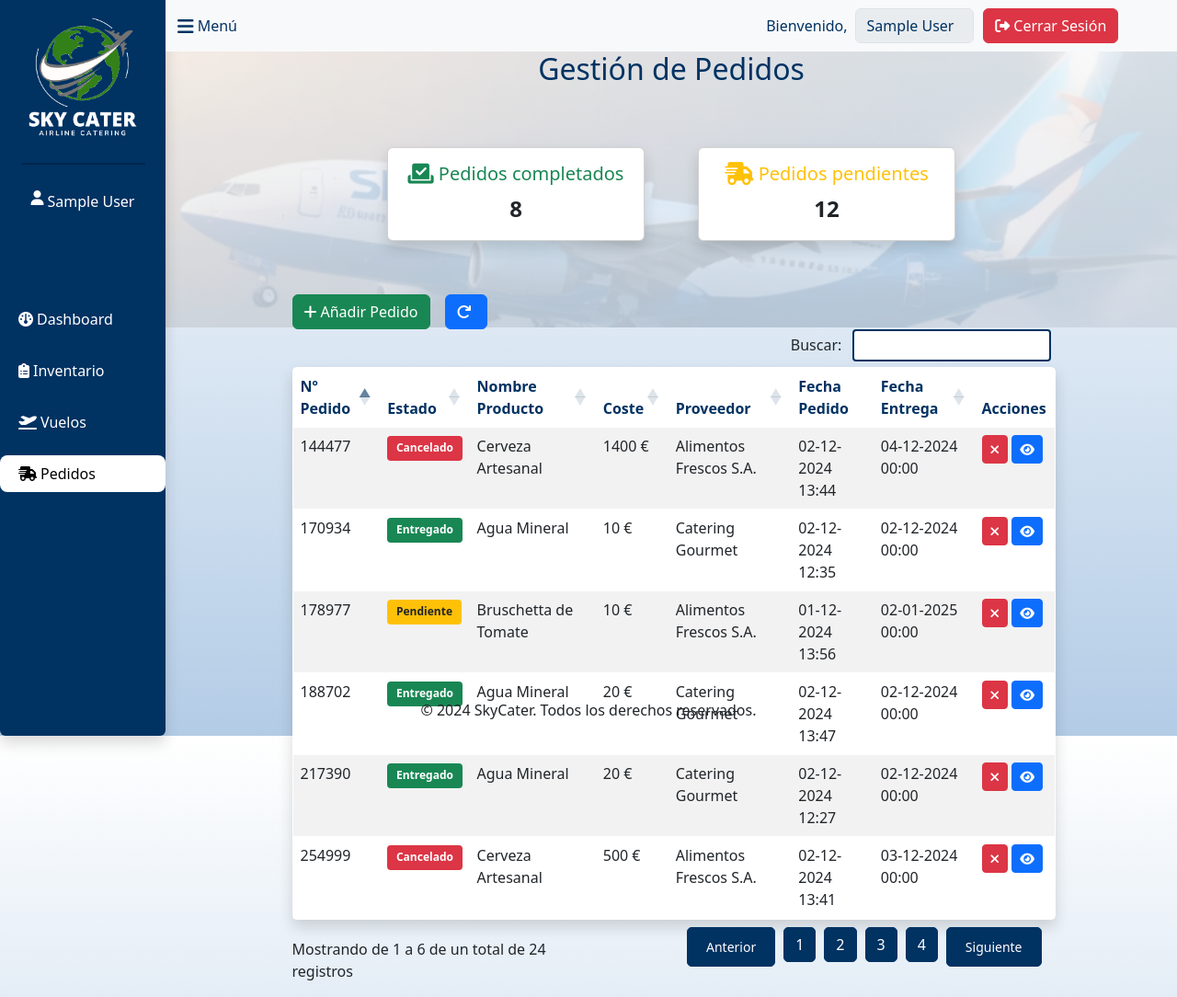
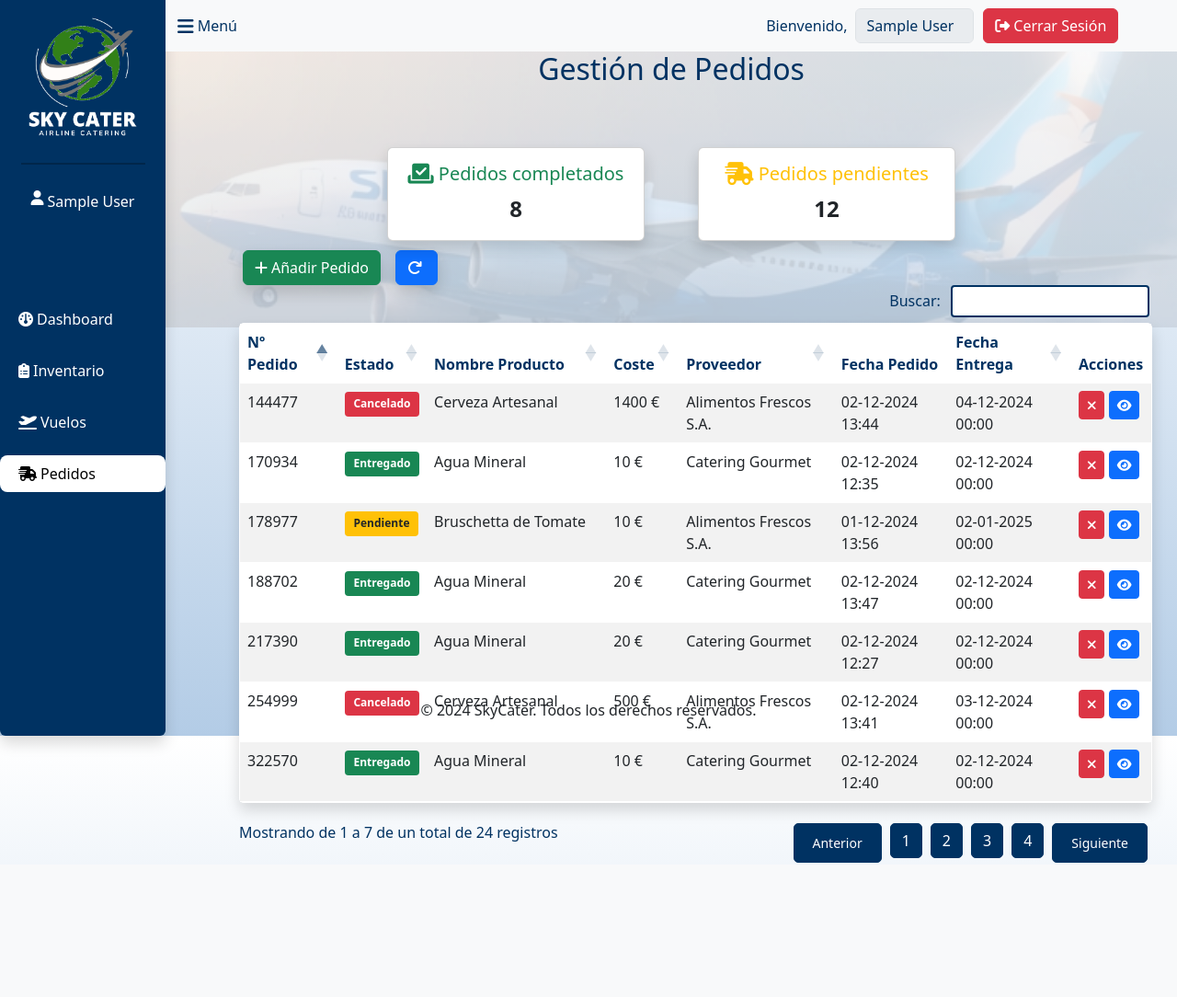
Before and after one commit to cpp981/SkyCater, a PHP site: page /pedido.php in a window 1280 px wide. Shown: the whole page at 92% size. After the commit the page ends 938 px from the top, so only its background shows below. Run offline with PHP 8.4, Linux system fonts and the light colour scheme; the visitor is signed in with stand-in values (Sample User, id 1); data comes from the database, SQL or seed files in the repository; data that the repository does not hold is empty; some libraries are stand-ins or nearby versions.

Commit message:
fix: styles

```diff
--- a/css/styles.css
+++ b/css/styles.css
@@ -386,6 +386,10 @@ body.dark-mode .login-container {
     color:#003262  !important;
 }
 
+.pagination,#tablaPedidos_filter,#tablaPedidos_info{
+    color:#003262  !important;
+}
+
 #tablaProductos_paginate > .pagination > #tablaProductos_previous > .page-link{
     background-color:#003262 !important;
     color:#ffffff !important;
@@ -393,11 +397,30 @@ body.dark-mode .login-container {
 
 .pagination,#tablaVuelos_filter,#tablaVuelos_info{
     color:#003262  !important;
+    margin-right: 5vh;
 }
 
 #tablaVuelos_paginate > .pagination > #tablaVuelos_previous > .page-link{
     background-color:#003262 !important;
     color:#ffffff !important;
+}
+
+#tablaProductos_paginate > .pagination{
+    margin-top: -2vh !important;
+}
+
+#tablaVuelos_paginate > .pagination{
+    margin-top: -2vh !important;
+    margin-right: 4vh !important;
+}
+
+#tablaVuelos_info {
+    margin-left: 5.5vh !important;
+}
+
+#tablaPedidos_paginate > .pagination {
+    margin-top: 2vh !important;
+    margin-right: -1vh !important;
 }
 
 .pagination > li > .page-link {
--- a/js/pedidos.js
+++ b/js/pedidos.js
@@ -27,7 +27,7 @@ document.addEventListener('DOMContentLoaded', function () {
     // Configuración de DataTable con AJAX
     const tableOptions = {
         responsive: true,
-        pageLength: 6,
+        pageLength: 7,
         ajax: {
             url: "../src/listaPedidos.php",
             type: "POST",
--- a/public/inventario.php
+++ b/public/inventario.php
@@ -94,7 +94,7 @@ if (!isset($_SESSION['nombre'])) {
             </div>
             <div id="containerTablaProducto"
                 class="container-fluid flex-grow-1 d-flex flex-column justify-content-center mt-4">
-                <div class="text-center mb-5" style="color: #003262;">
+                <div class="text-center mb-5" style="color: #003262; margin-top: -5vh;">
                     <h2>Gestión de Productos</h2>
                 </div>
                 <div class="flex-grow-1 contenedorDataTable">
--- a/public/listaVuelos.php
+++ b/public/listaVuelos.php
@@ -99,12 +99,12 @@ if (!isset($_SESSION['nombre'])) {
             </div>
 
             <div id="containerTablaVuelos" class="d-flex flex-column align-items-center p-4"
-                style="width: 95%; margin: 0 auto;">
+                style="width: 100%; margin: 0 auto;">
                 <!-- Título -->
-                <h1 class="text-center mb-4">Listado de Vuelos</h1>
+                <h2 class="text-center mb-4" style="color: #003262;margin-top: -3vh;">Listado de Vuelos</h2>
 
                 <!-- Contenedor de los indicadores -->
-                <div class="d-flex justify-content-between mb-4">
+                <div class="d-flex justify-content-between mb-4 mt-4">
                     <!-- Card Indicador de Vuelos gestionados -->
                     <div class="card shadow text-center me-5" style="width: 35vh">
                         <div class="card-body">
--- a/public/pedido.php
+++ b/public/pedido.php
@@ -123,19 +123,19 @@ if (!isset($_SESSION['nombre'])) {
                     </div>
                 </div>
                 <!-- DATATABLE -->
-                <div id="contenedorDataTable" class="flex-grow-1 w-75 mb-3">
-                    <div class="d-flex align-items-center">
+                <div id="contenedorDataTable" class="d-flex flex-column w-100" style="margin-top: -3vh;">
+                    <div class="d-flex align-items-center" style="margin-left: 10.5vh; margin-top: -3vh;">
                         <!-- Contenedor con Flexbox para alinear los botones -->
-                        <a id="addPedido" class="btn btn-success me-2">
+                        <a id="addPedido" class="btn btn-success me-2 shadow">
                             <i class="fas fa-plus me-1"></i>Añadir Pedido
                         </a>
-                        <a id="refreshPedido" class="btn btn-primary ms-2 me-2">
+                        <a id="refreshPedido" class="btn btn-primary ms-2 me-2 shadow">
                             <i class="fas fa-redo me-1"></i>
                         </a>
                     </div>
 
-                    <div class="col-sm-12 col-md-12 col-lg-12 col-xl-12">
-                        <table id="tablaPedidos" class="table table-striped rounded shadow" style="100%;">
+                    <div class="col-sm-12 col-md-12 col-lg-12 col-xl-12" style="width: 90%; margin-left: 10vh;">
+                        <table id="tablaPedidos" class="table table-striped rounded shadow">
                             <thead>
                                 <tr>
                                     <th class="centered cabecera"></th>
--- a/src/include/Usuario.php
+++ b/src/include/Usuario.php
@@ -69,6 +69,7 @@ class Usuario
         try
         {
             $stmt = $this->pdo->prepare($query);
+            $stmt->bindParam(1, $idUser);
             $stmt->execute();
             return $stmt->fetch(PDO::FETCH_ASSOC);
         }
```
Also changed, not shown: public/index.php (+4 -4 lines), src/login2.php (+19 -20 lines).
